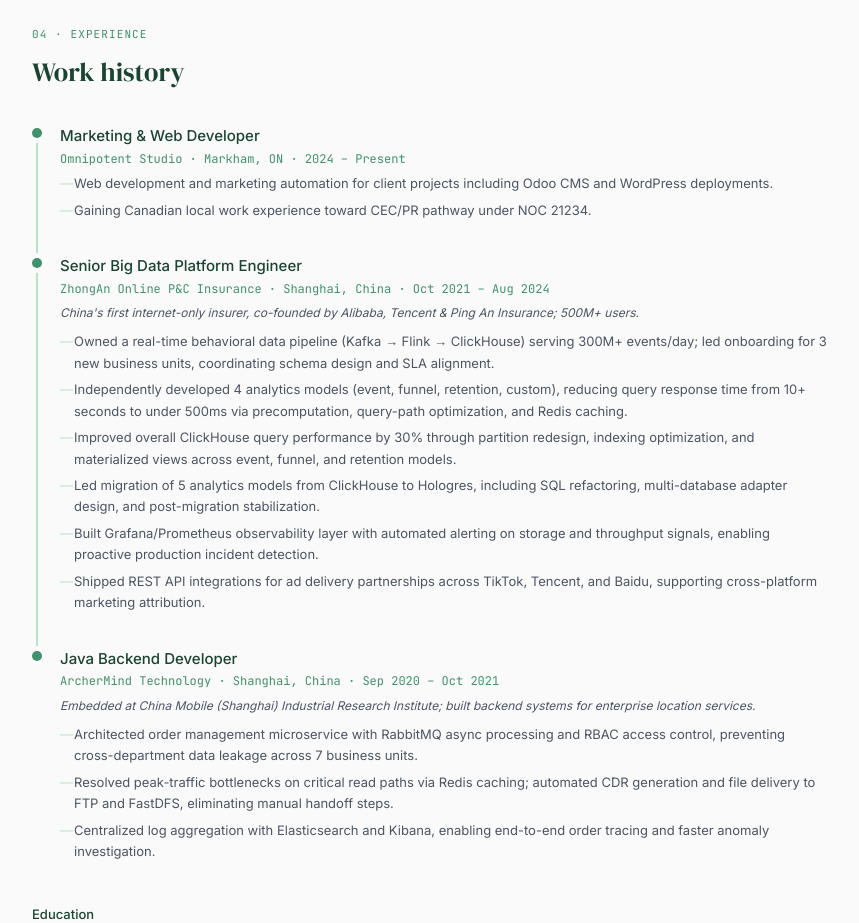
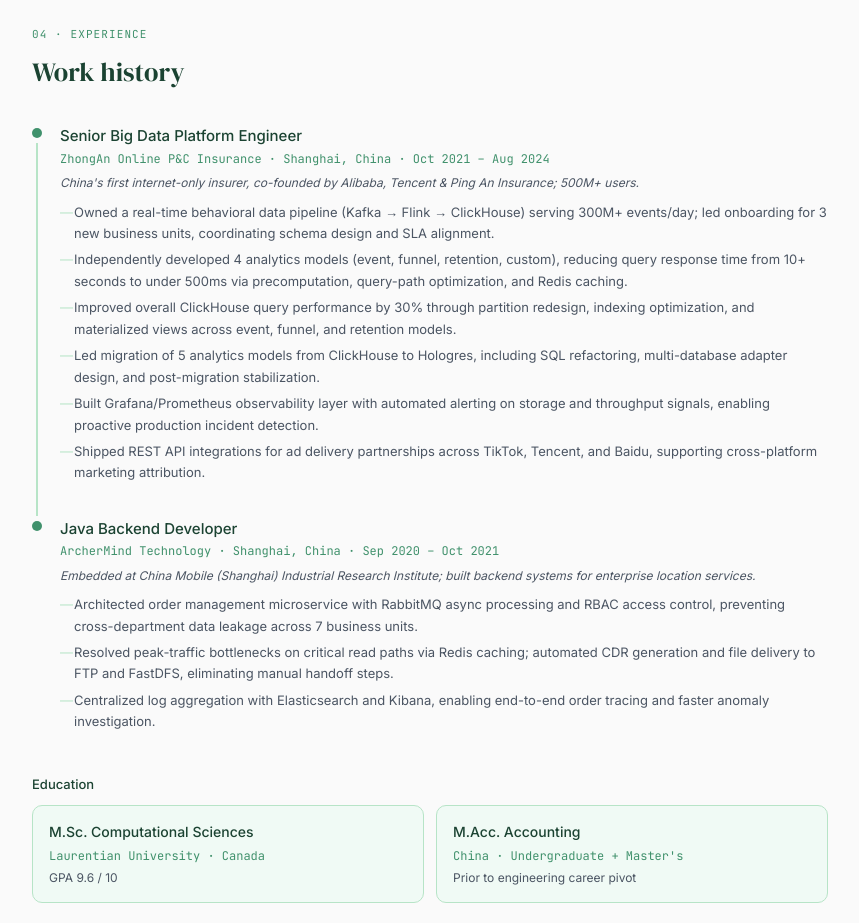
Before and after one commit to lizwang31/lizwang31.github.io, a plain HTML site: page index.html in a window 1280 px wide. Shown: the part 2020-2943 px from the top of the page, without its empty margins (210-1069 px from the left). Drawn offline with Linux system fonts and the light colour scheme.

Commit message:
Add files via upload

```diff
--- a/index.html
+++ b/index.html
@@ -505,19 +505,6 @@
   <h2 class="section-title">Work history</h2>
   <div class="exp-list">
 
-    <!-- Omnipotent Studio -->
-    <div class="exp-item">
-      <div class="exp-timeline"><div class="exp-dot"></div><div class="exp-line"></div></div>
-      <div class="exp-body">
-        <p class="exp-role">Marketing &amp; Web Developer</p>
-        <p class="exp-meta">Omnipotent Studio · Markham, ON · 2024 – Present</p>
-        <ul class="exp-bullets">
-          <li>Web development and marketing automation for client projects including Odoo CMS and WordPress deployments.</li>
-          <li>Gaining Canadian local work experience toward CEC/PR pathway under NOC 21234.</li>
-        </ul>
-      </div>
-    </div>
-
     <!-- ZhongAn -->
     <div class="exp-item">
       <div class="exp-timeline"><div class="exp-dot"></div><div class="exp-line"></div></div>
```
